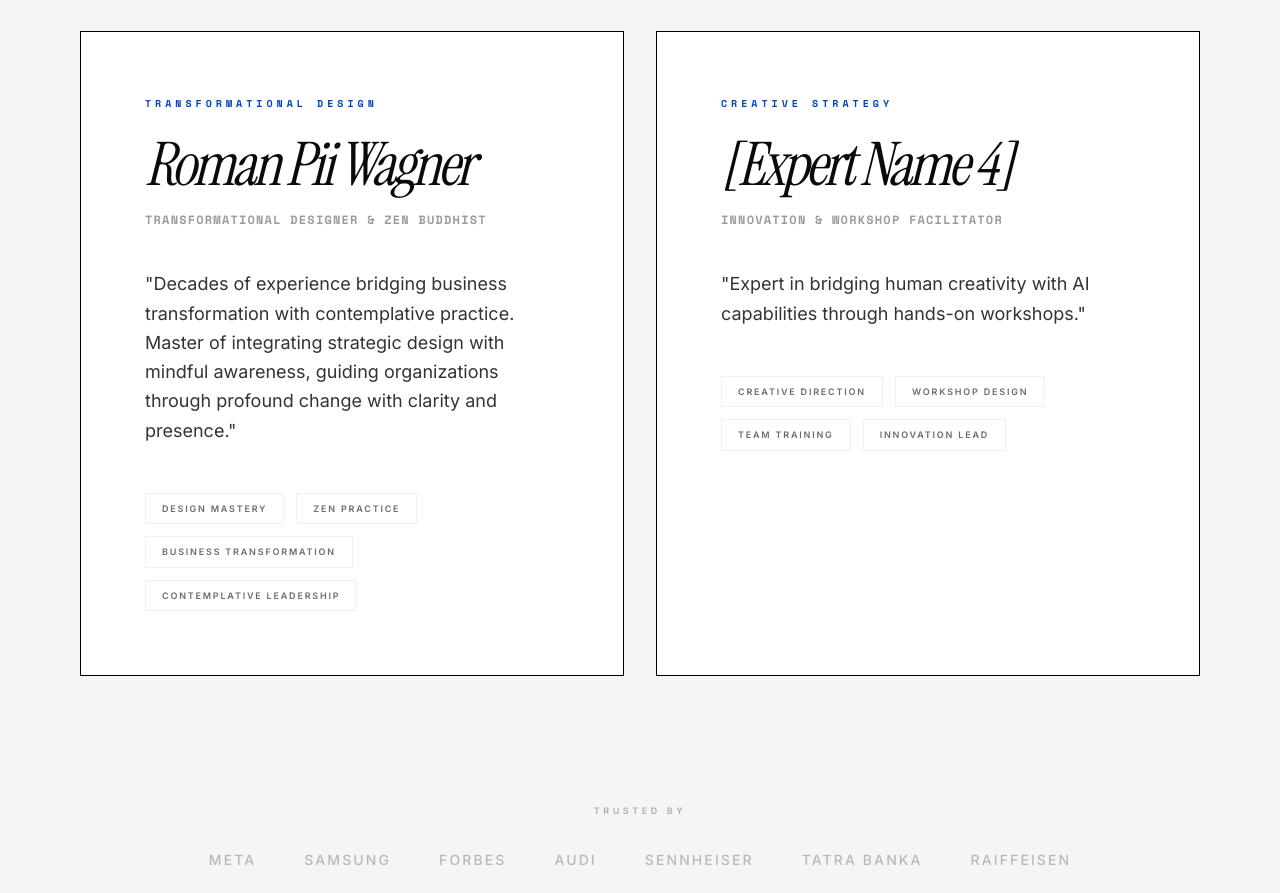
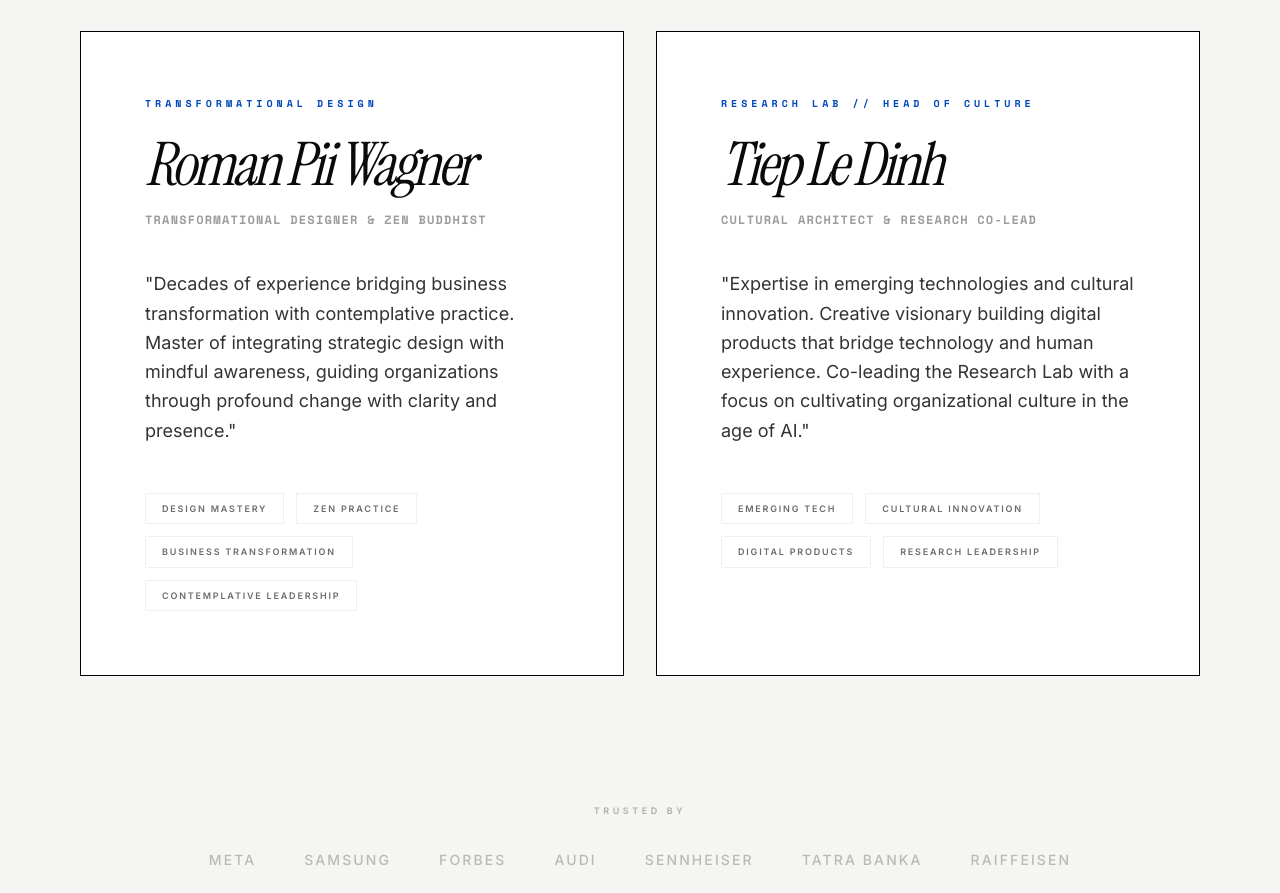
Before and after one commit to princeofwellness/researchlab, a Next.js app: page / in a window 1280 px wide. Shown: the part 6374-7267 px from the top of the page. Built offline with nearby package versions, Linux system fonts and the light colour scheme.

Commit message:
Add Tiep Le Dinh as Head of Culture and Research Co-Lead

```diff
--- a/src/app/page.tsx
+++ b/src/app/page.tsx
@@ -225,11 +225,11 @@ export default function SorrywecanResearchLab() {
                         tags: ["Design Mastery", "Zen Practice", "Business Transformation", "Contemplative Leadership"]
                     },
                     {
-                        company: "CREATIVE STRATEGY",
-                        name: "[Expert Name 4]",
-                        role: "Innovation & Workshop Facilitator",
-                        bio: "Expert in bridging human creativity with AI capabilities through hands-on workshops.",
-                        tags: ["Creative Direction", "Workshop Design", "Team Training", "Innovation Lead"]
+                        company: "RESEARCH LAB // HEAD OF CULTURE",
+                        name: "Tiep Le Dinh",
+                        role: "Cultural Architect & Research Co-Lead",
+                        bio: "Expertise in emerging technologies and cultural innovation. Creative visionary building digital products that bridge technology and human experience. Co-leading the Research Lab with a focus on cultivating organizational culture in the age of AI.",
+                        tags: ["Emerging Tech", "Cultural Innovation", "Digital Products", "Research Leadership"]
                     }
                 ]
             },
@@ -426,11 +426,11 @@ export default function SorrywecanResearchLab() {
                         tags: ["Design Mastery", "Zen Prax", "Biznis Transformácia", "Kontemplatívne Vedenie"]
                     },
                     {
-                        company: "CREATIVE STRATEGY",
-                        name: "[Expert Name 4]",
-                        role: "Inovácie & Facilitátor Workshopov",
-                        bio: "Expert na prepojenie ľudskej kreativity s možnosťami AI prostredníctvom praktických workshopov.",
-                        tags: ["Creative Direction", "Workshop Design", "Team Training", "Innovation Lead"]
+                        company: "RESEARCH LAB // HEAD OF CULTURE",
+                        name: "Tiep Le Dinh",
+                        role: "Kultúrny Architekt & Research Co-Lead",
+                        bio: "Expertíza v emerging technológiách a kultúrnej inovácii. Kreatívny vizionár budujúci digitálne produkty, ktoré prepájajú technológiu a ľudskú skúsenosť. Spoluvede Research Lab so zameraním na kultiváciu organizačnej kultúry vo veku AI.",
+                        tags: ["Emerging Tech", "Kultúrna Inovácia", "Digitálne Produkty", "Research Leadership"]
                     }
                 ]
             },
```
